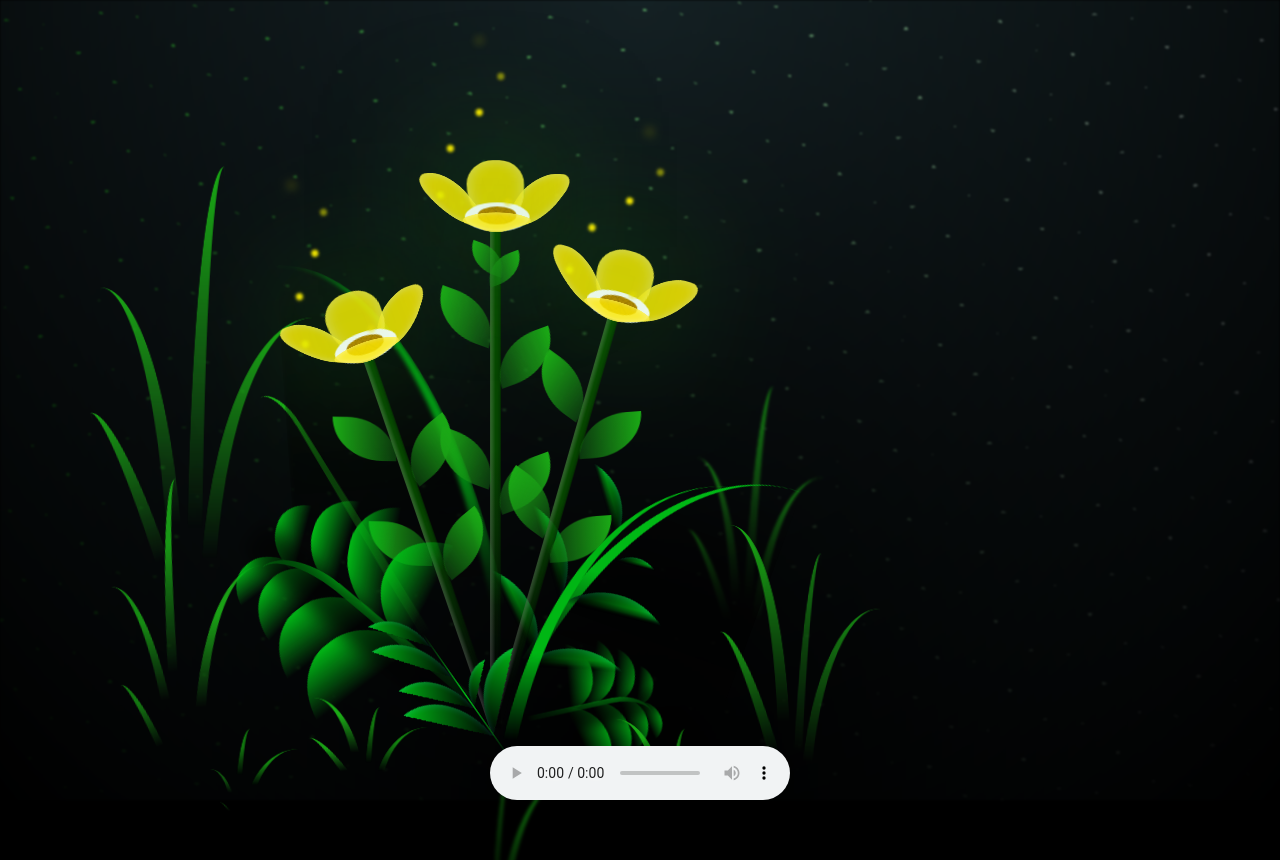
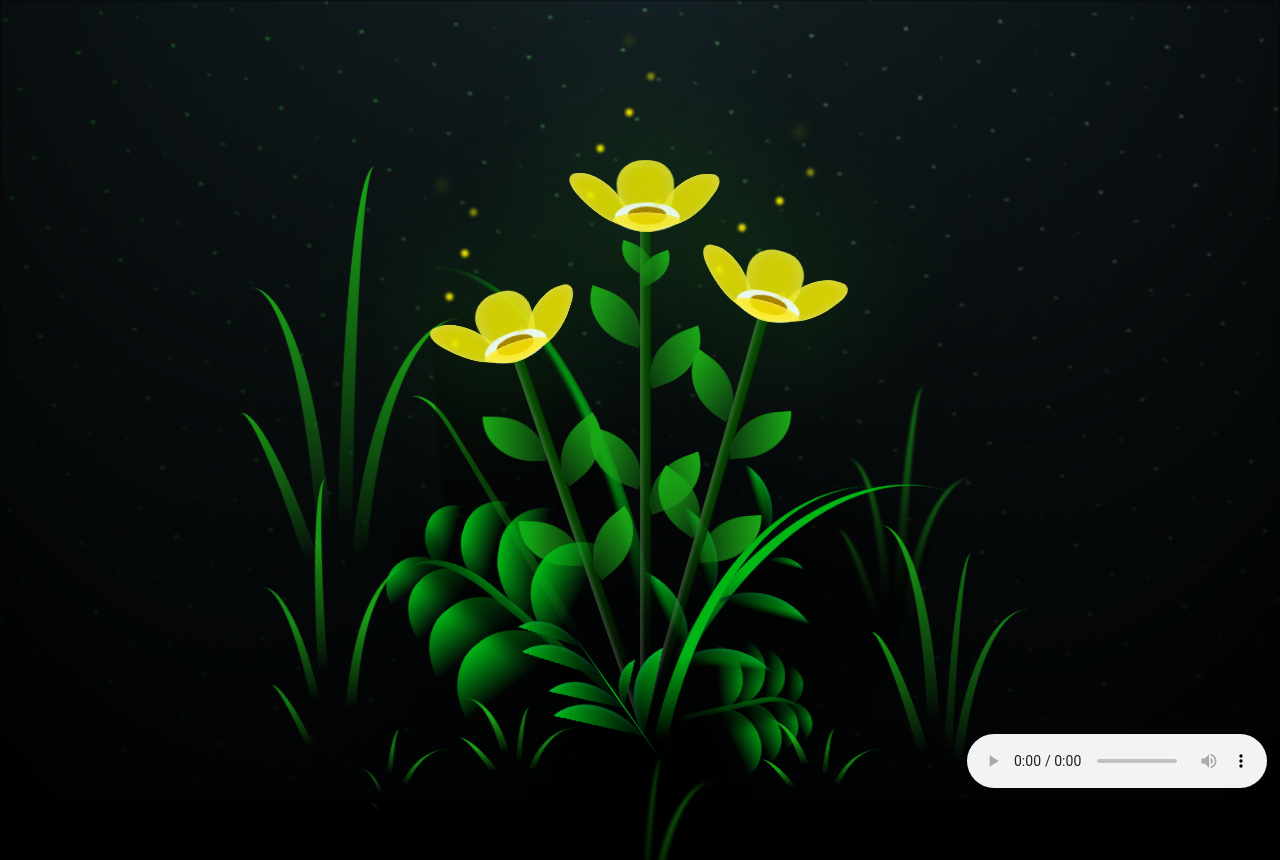
Before and after one commit to MarcoACabrera/Flores, a plain HTML site: page FLORES.html in a window 1280 px wide. Shown: the top 860 px of the page. Drawn offline with Linux system fonts and the light colour scheme.

Commit message:
Update FLORES.html

```diff
--- a/FLORES.html
+++ b/FLORES.html
@@ -308,8 +308,10 @@
       </div>
     </div>
     <script src="main.js"></script>
-    <audio autoplay controls loop>
-      <source src="sounds/Flores_Amarillas.mp3" type="audio/mpeg">
-    </audio>
+    <footer class="footer">
+      <audio controls loop>
+        <source src="sounds/Flores_Amarillas.mp3" type="audio/mpeg">
+      </audio>
+    </footer>
   </body>
 </html>
```
